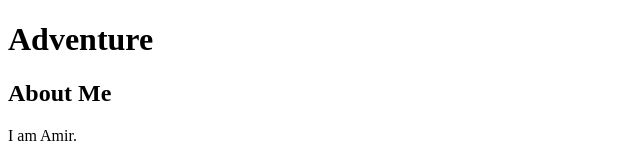
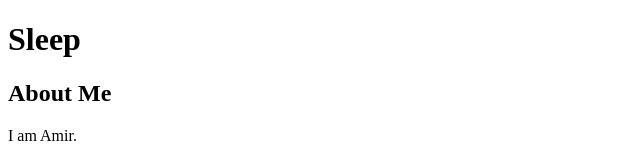
Before and after one commit to amirabuhasan/new-git-project, a plain HTML site: page index.html in a window 1280 px wide. Shown: the top 160 px of the page, without its empty margins (0-640 px from the left). Drawn offline with Linux system fonts and the light colour scheme.

Commit message:
updated header

```diff
--- a/index.html
+++ b/index.html
@@ -10,7 +10,7 @@
 <body>
 
     <header>
-        <h1>Adventure</h1>
+        <h1>Sleep</h1>
     </header>
 
     <div class="container">
```
